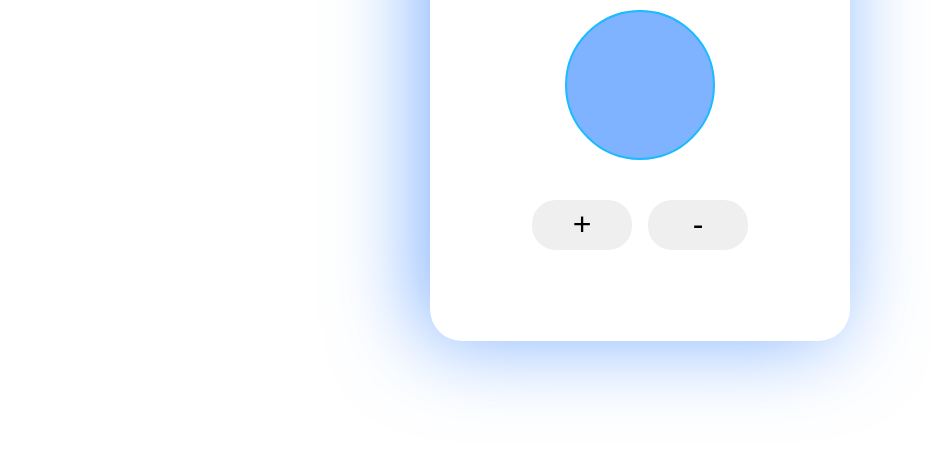
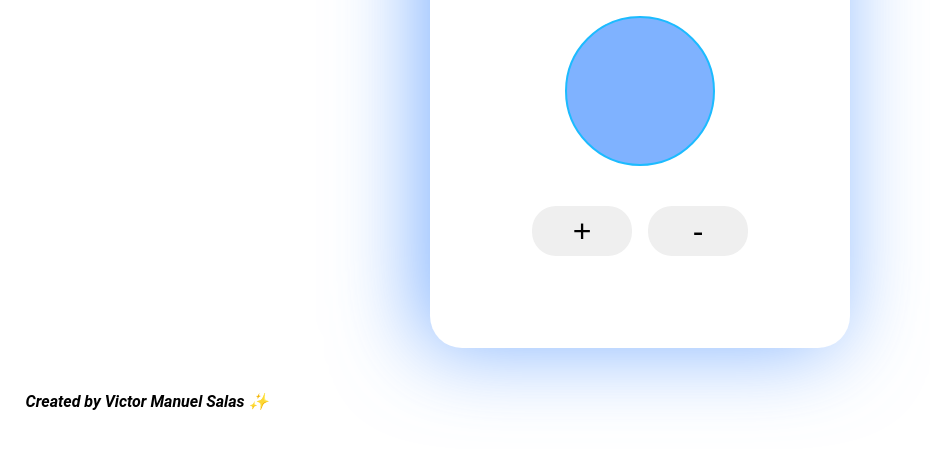
Before and after one commit to VictorManuelSalas/Incrementador, a plain HTML site: page index.html in a window 1280 px wide. Shown: the part 231-680 px from the top of the page, without its empty margins (0-930 px from the left). Drawn offline with Linux system fonts and the light colour scheme.

Commit message:
finished

```diff
--- a/index.html
+++ b/index.html
@@ -5,6 +5,7 @@
     <meta charset="UTF-8">
     <meta http-equiv="X-UA-Compatible" content="IE=edge">
     <meta name="viewport" content="width=device-width, initial-scale=1.0">
+    <link rel="icon" href="./img/icons8-incremental-60.png">
     <title>Incrementador</title>
     <link rel="stylesheet" href="style.css">
 
@@ -58,6 +59,8 @@
     </form>
 
 </section>
+<br>
+<p id="created">Created by Victor Manuel Salas ✨</p>
     <script src="./modal.js"></script>
     <script src="./script.js"></script>
 </body>
--- a/style.css
+++ b/style.css
@@ -5,11 +5,18 @@
 }
 
 body {
+    overflow-y: hidden;
     display: block;
-    padding-top: 6%;
+    padding-top: 6.5%;
     font-family: 'Roboto', sans-serif;
 }
-
+#created{
+    bottom: 100%;
+    font-size: 1rem;
+    padding: 2%;
+    font-style: italic;
+    font-weight: bold;
+}
 @import url('https://fonts.googleapis.com/css?family=Roboto&display=swap');
 
 section {
```
Also changed, not shown: img/icons8-incremental-60.png (added).
